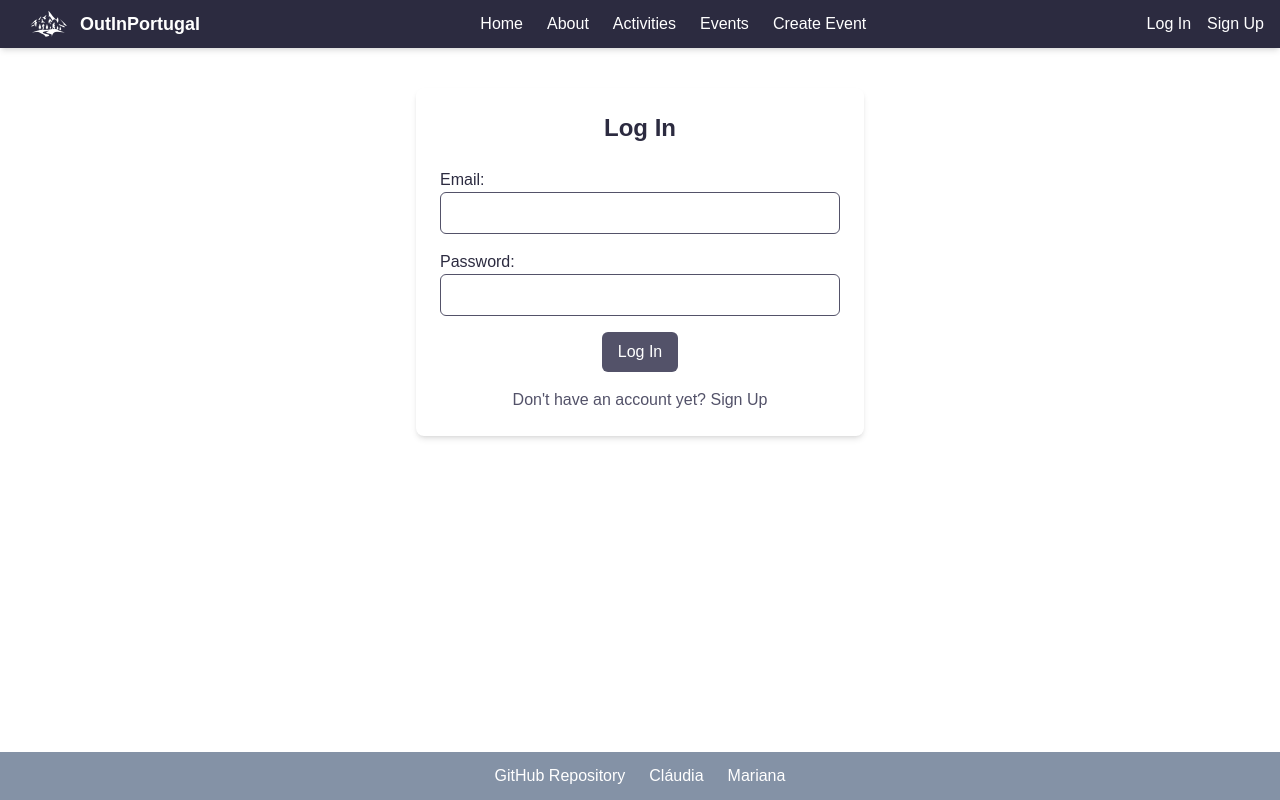
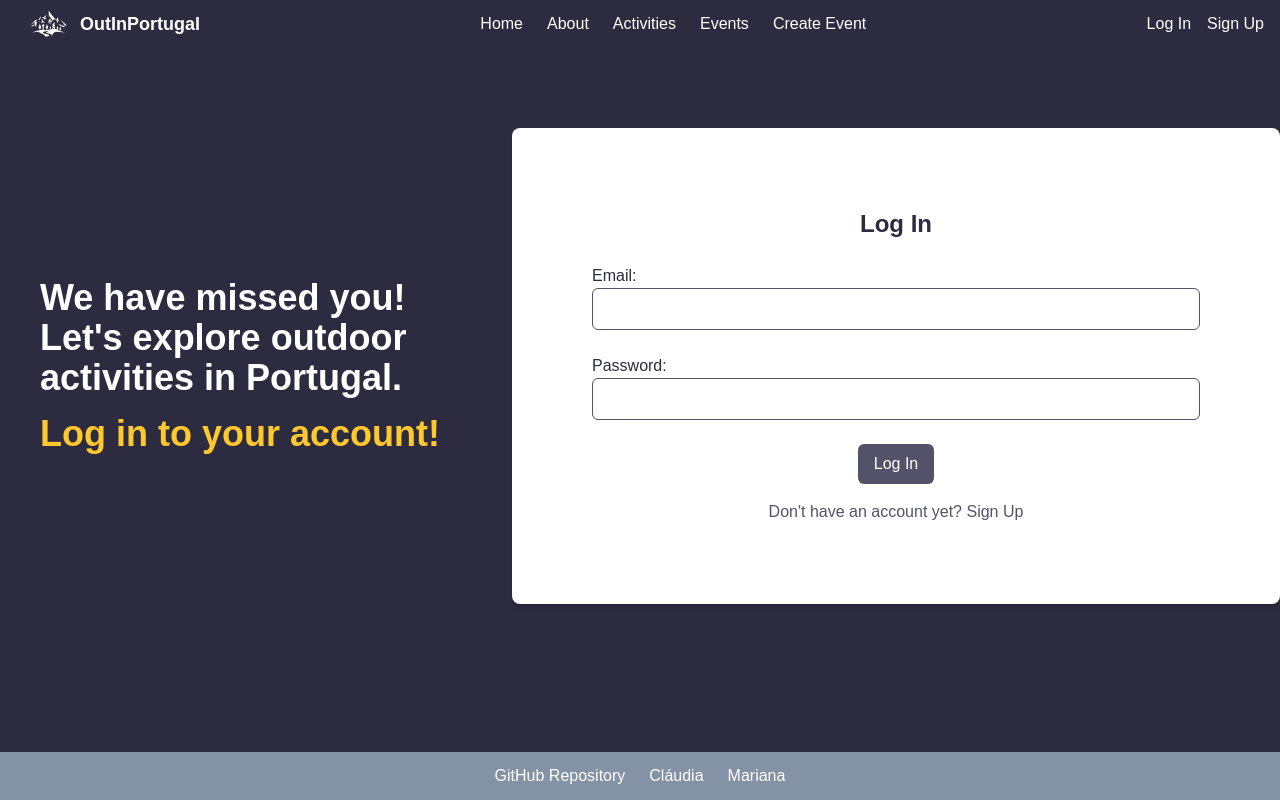
Before and after one commit to claudia-mariana/out-in-portugal-frontend, a React (Vite) app: page /auth/login in a window 1280 px wide. Built offline with nearby package versions, Linux system fonts and the light colour scheme; no server answers.

Commit message:
improved css of auth pages. add getbackgroundcolor on app.jsx

```diff
--- a/src/App.jsx
+++ b/src/App.jsx
@@ -1,5 +1,5 @@
 import { useState } from 'react'
-import { Route, Routes } from 'react-router-dom'
+import { Route, Routes, useLocation } from 'react-router-dom'
 import NavBar from './components/Bars/NavBar'
 import Footer from './components/Bars/Footer'
 import HomePage from './components/Pages/HomePage'
@@ -20,11 +20,27 @@ import "./index.css"
 
 
 function App() {
+
+  const location = useLocation();
+
+  const getBackgroundColor = () => {
+    switch (location.pathname) {
+      case '/auth/login':
+      case '/auth/signup':
+        return 'bg-blue'; // Use a blue background for login and signup
+      case '/about-page':
+        return 'bg-blue-light'; // Use a soft yellow background for about page
+      default:
+        return 'bg-white'; // Default to white, or any other background for other pages
+    }
+  };
+
+
   return (
     <div className="flex flex-col min-h-screen">
       <NavBar/>
 
-      <main className="flex-grow">
+      <main className={`flex-grow ${getBackgroundColor()}`}>
         <Routes>
           <Route path="/" element={<HomePage />} />
           <Route path="/about-page" element={<AboutPage />} />
--- a/src/components/Bars/Footer.jsx
+++ b/src/components/Bars/Footer.jsx
@@ -1,6 +1,6 @@
 function Footer() {
   return (
-    <footer className="bg-gray text-white p-3 mt-0">
+    <footer className="bg-gray text-white p-3 mt-0 max-h-12">
       <div className="flex flex-col md:flex-row justify-center items-center space-y-2 md:space-y-0 md:space-x-6">
         <a
           href="https://github.com/claudia-mariana/out-in-portugal-frontend"
--- a/src/components/Pages/LogInPage.jsx
+++ b/src/components/Pages/LogInPage.jsx
@@ -35,10 +35,19 @@ function LogInPage(props) {
   };
 
   return (
-    <div className="max-w-md mx-auto mt-10 p-6 bg-white rounded-lg shadow-md">
+    <div className="flex-1 flex w-full justify-center items-center py-20">
+      <div className="flex flex-col items-start justify-center p-10 space-y-4 w-2/5">
+        <p className="text-white text-4xl font-bold">
+          We have missed you! Let's explore outdoor activities in Portugal.
+        </p>
+        <p className="text-yellow text-4xl font-bold">
+          Log in to your account!
+        </p>
+      </div>
+
+      <div className="w-3/5 p-20 bg-white rounded-lg shadow-md">
         <h1 className="text-2xl font-bold text-center text-blue mb-6">Log In</h1>
-
-      <form onSubmit={handleLogInSubmit} className="space-y-4">
+        <form onSubmit={handleLogInSubmit} className="space-y-6">
           <div>
             <label className="block text-blue">Email:</label>
             <input
@@ -82,6 +91,7 @@ function LogInPage(props) {
           </Link>
         </p>
       </div>
+    </div>
   );
 }
 
--- a/src/components/Pages/SignUpPage.jsx
+++ b/src/components/Pages/SignUpPage.jsx
@@ -30,10 +30,22 @@ function SignUpPage(props) {
       });
   };
   return (
-    <div className="max-w-md mx-auto mt-10 p-6 bg-white rounded-lg shadow-md">
+    <div className="flex-1 flex w-full justify-center items-center py-20">
+      {/* Left Half - Proposition Text */}
+      <div className="flex flex-col items-start justify-center p-12 space-y-4 w-2/5">
+        <p className="text-white text-4xl font-bold">
+          Join us to show more of Portugal's outdoor activities to everyone.
+        </p>
+        <p className="text-yellow text-4xl font-bold">
+          Create and manage your events on our platform!
+        </p>
+      </div>
+
+      {/* Right Half - Sign Up Form */}
+      <div className="w-3/5 p-20 bg-white rounded-lg shadow-md">
         <h1 className="text-2xl font-bold text-center text-blue mb-6">Sign Up</h1>
 
-      <form onSubmit={handleSignUpSubmit} className="space-y-4">
+        <form onSubmit={handleSignUpSubmit} className="space-y-6">
           <div>
             <label className="block text-blue">Email:</label>
             <input
@@ -46,24 +58,24 @@ function SignUpPage(props) {
           </div>
 
           <div>
-          <label className="block  text-blue">Password:</label>
+            <label className="block text-blue">Password:</label>
             <input
               type="password"
               name="password"
               value={password}
               onChange={handlePassword}
-            className="w-full p-2 border  border-blue-medium rounded-md"
+              className="w-full p-2 border border-blue-medium rounded-md"
             />
           </div>
 
           <div>
-          <label className="block  text-blue">Name:</label>
+            <label className="block text-blue">Name:</label>
             <input
               type="text"
               name="name"
               value={name}
               onChange={handleName}
-            className="w-full p-2 border  border-blue-medium rounded-md"
+              className="w-full p-2 border border-blue-medium rounded-md"
             />
           </div>
 
@@ -88,6 +100,7 @@ function SignUpPage(props) {
           </Link>
         </p>
       </div>
+    </div>
   );
 }
 
```
Lines whose indentation alone changed are shown as unchanged.
